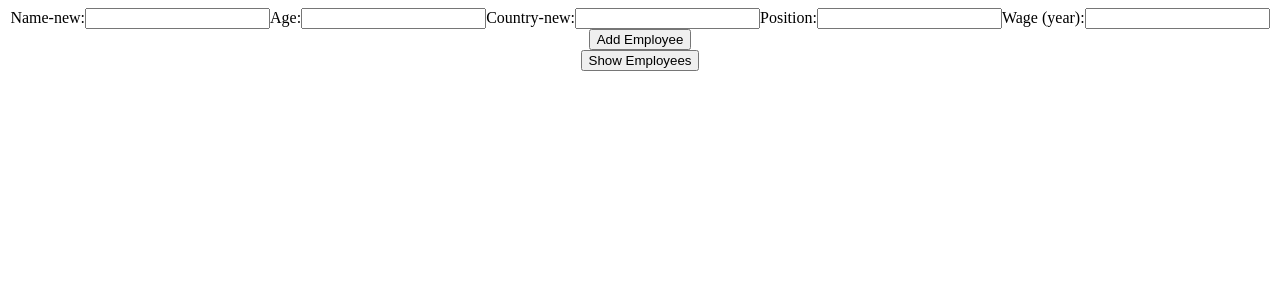
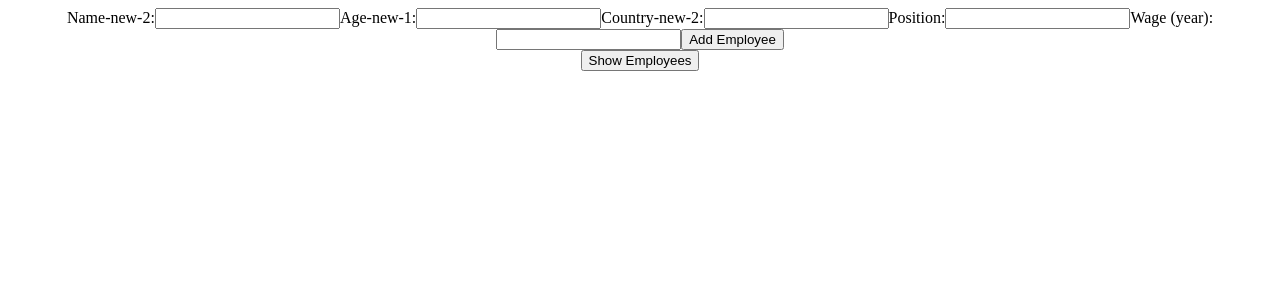
Before and after one commit to DigitalSword123/sample-react-ui-project, a React (Create React App) app: page / in a window 1280 px wide. Shown: the top 300 px of the page. Built offline with nearby package versions, Linux system fonts and the light colour scheme.

Commit message:
procfile added 2

```diff
--- a/src/App.js
+++ b/src/App.js
@@ -77,21 +77,21 @@ function App() {
   return (
     <div className="App">
       <div className="information">
-        <label>Name-new:</label>
+        <label>Name-new-2:</label>
         <input
           type="text"
           onChange={(event) => {
             setName(event.target.value);
           }}
         />
-        <label>Age:</label>
+        <label>Age-new-1:</label>
         <input
           type="number"
           onChange={(event) => {
             setAge(event.target.value);
           }}
         />
-        <label>Country-new:</label>
+        <label>Country-new-2:</label>
         <input
           type="text"
           onChange={(event) => {
```
